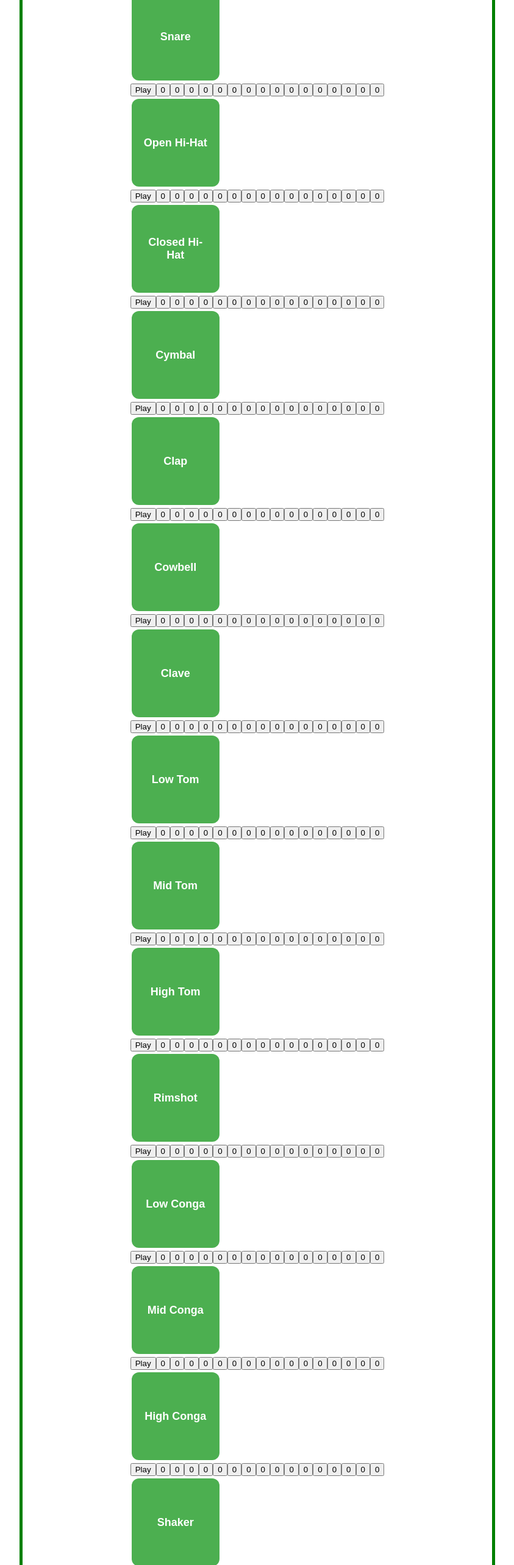
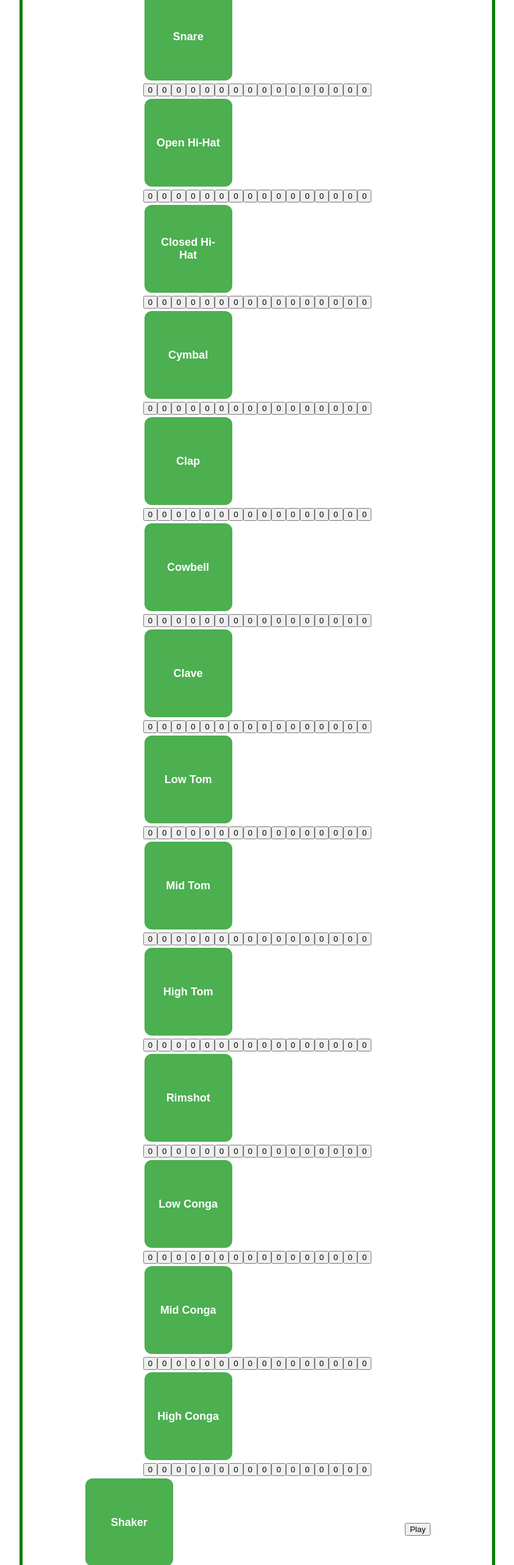
Before and after one commit to KeithC113/DrumKit-App, a React (Create React App) app: page / in a window 1280 px wide. Shown: the part 220-2786 px from the top of the page at 61% size, without its empty margins (218-1061 px from the left). Built offline with nearby package versions, Linux system fonts and the light colour scheme.

Commit message:
Adds global play button for all sounds.

```diff
--- a/src/Components/DrumMachineComponent.js
+++ b/src/Components/DrumMachineComponent.js
@@ -28,15 +28,11 @@ class DrumMachineComponent extends Component {
     return this.props.playSound(this.props.sound.sound);
   }
 
-  playAll(){
-
-  }
-
   render(){
     return (
       <div>
         <button className = "DrumPadButton" onClick={this.triggerSound}>{this.props.sound.name} </button>
-        <SequencerContainer audio={this.props.sound} playSound={this.triggerSound}/>
+        <SequencerContainer playing={this.props.playing} audio={this.props.sound} playSound={this.triggerSound}/>
       </div>
     )
   }
--- a/src/Container/DrumMachineContainer.js
+++ b/src/Container/DrumMachineContainer.js
@@ -104,7 +104,8 @@ class DrumMachineContainer extends Component{
         name: "Snare",
         sound: new Audio(snare),
         keyStroke: 50
-      }
+      },
+      playing: false
     }
     this.playSound = this.playSound.bind(this);
   }
@@ -114,25 +115,40 @@ class DrumMachineContainer extends Component{
     return audioSound.play();
   }
 
+  startSequence(){
+    this.setState({playing: true});
+  }
+
+  stopSequence(){
+    this.setState({playing:false});
+  }
+
   render(){
     return (
       <div className ="DrumMachineContainer">
-        <DrumMachineComponent sound={this.state.kick} playSound={this.playSound}/>
-        <DrumMachineComponent sound={this.state.snare} playSound={this.playSound} />
-        <DrumMachineComponent sound={this.state.openHiHat} playSound={this.playSound} />
-        <DrumMachineComponent sound={this.state.closedHiHat} playSound={this.playSound} />
-        <DrumMachineComponent sound={this.state.cymbal} playSound={this.playSound} />
-        <DrumMachineComponent sound={this.state.clap} playSound={this.playSound} />
-        <DrumMachineComponent sound={this.state.cowbell} playSound={this.playSound} />
-        <DrumMachineComponent sound={this.state.clave} playSound={this.playSound} />
-        <DrumMachineComponent sound={this.state.lowTom} playSound={this.playSound} />
-        <DrumMachineComponent sound={this.state.midTom} playSound={this.playSound} />
-        <DrumMachineComponent sound={this.state.highTom} playSound={this.playSound} />
-        <DrumMachineComponent sound={this.state.rimShot} playSound={this.playSound} />
-        <DrumMachineComponent sound={this.state.lowConga} playSound={this.playSound} />
-        <DrumMachineComponent sound={this.state.midConga} playSound={this.playSound} />
-        <DrumMachineComponent sound={this.state.highConga} playSound={this.playSound} />
-        <DrumMachineComponent sound={this.state.shaker} playSound={this.playSound} />
+        <DrumMachineComponent playing={this.state.playing} sound={this.state.kick} playSound={this.playSound}/>
+        <DrumMachineComponent playing={this.state.playing} sound={this.state.snare} playSound={this.playSound} />
+        <DrumMachineComponent playing={this.state.playing} sound={this.state.openHiHat} playSound={this.playSound} />
+        <DrumMachineComponent playing={this.state.playing} sound={this.state.closedHiHat} playSound={this.playSound} />
+        <DrumMachineComponent playing={this.state.playing} sound={this.state.cymbal} playSound={this.playSound} />
+        <DrumMachineComponent playing={this.state.playing} sound={this.state.clap} playSound={this.playSound} />
+        <DrumMachineComponent playing={this.state.playing} sound={this.state.cowbell} playSound={this.playSound} />
+        <DrumMachineComponent playing={this.state.playing} sound={this.state.clave} playSound={this.playSound} />
+        <DrumMachineComponent playing={this.state.playing} sound={this.state.lowTom} playSound={this.playSound} />
+        <DrumMachineComponent playing={this.state.playing} sound={this.state.midTom} playSound={this.playSound} />
+        <DrumMachineComponent playing={this.state.playing} sound={this.state.highTom} playSound={this.playSound} />
+        <DrumMachineComponent playing={this.state.playing} sound={this.state.rimShot} playSound={this.playSound} />
+        <DrumMachineComponent playing={this.state.playing} sound={this.state.lowConga} playSound={this.playSound} />
+        <DrumMachineComponent playing={this.state.playing} sound={this.state.midConga} playSound={this.playSound} />
+        <DrumMachineComponent playing={this.state.playing} sound={this.state.highConga} playSound={this.playSound} />
+        <DrumMachineComponent playing={this.state.playing} sound={this.state.shaker} playSound={this.playSound} />
+
+        <button type="button" onClick={() => {
+                  if (this.state.playing) this.stopSequence()
+                  else this.startSequence()
+                }}>
+                {this.state.playing ? "Pause" : "Play"}
+        </button>
       </div>
     )
   }
--- a/src/Container/SequencerContainer.js
+++ b/src/Container/SequencerContainer.js
@@ -8,8 +8,7 @@ class SequencerContainer extends Component{
     super(props);
     this.state = {
       bpm: 120,
-      pattern: [0, 0, 0, 0, 0, 0, 0, 0, 0, 0, 0, 0, 0, 0, 0, 0],
-      playing: false
+      pattern: [0, 0, 0, 0, 0, 0, 0, 0, 0, 0, 0, 0, 0, 0, 0, 0]
     }
     this.activateButton1 = this.activateButton1.bind(this);
     this.activateButton2 = this.activateButton2.bind(this);
@@ -29,16 +28,22 @@ class SequencerContainer extends Component{
     this.activateButton16 = this.activateButton16.bind(this);
   }
 
+  componentDidUpdate(){
+    if(this.props.playing === true){
+      this.play()
+    } else {
+      this.pause()
+    }
+  }
+
   play(){
-    this.setState({playing: true});
-
     let step = 0;
 
     if(!this.timer){
       this.timer = setInterval(
         () => {
           this.state.pattern.map( (button, i) => {
-            if(this.state.pattern[step]) {
+            if(this.state.pattern[step] === 1) {
               this.props.playSound();
             }
             return null;
@@ -52,7 +57,6 @@ class SequencerContainer extends Component{
   }
 
   pause(){
-    this.setState({playing: false})
     clearInterval( this.timer );
     this.timer = null;
   }
@@ -275,12 +279,7 @@ class SequencerContainer extends Component{
 
     return(
       <div>
-      <button type="button" onClick={() => {
-                if (this.state.playing) this.pause()
-                else this.play()
-              }}>
-              {this.state.playing ? "Pause" : "Play"}
-      </button>
+
 
       <button onClick={this.activateButton1}>{this.state.pattern[0]}</button>
       <button onClick={this.activateButton2}>{this.state.pattern[1]}</button>
```
